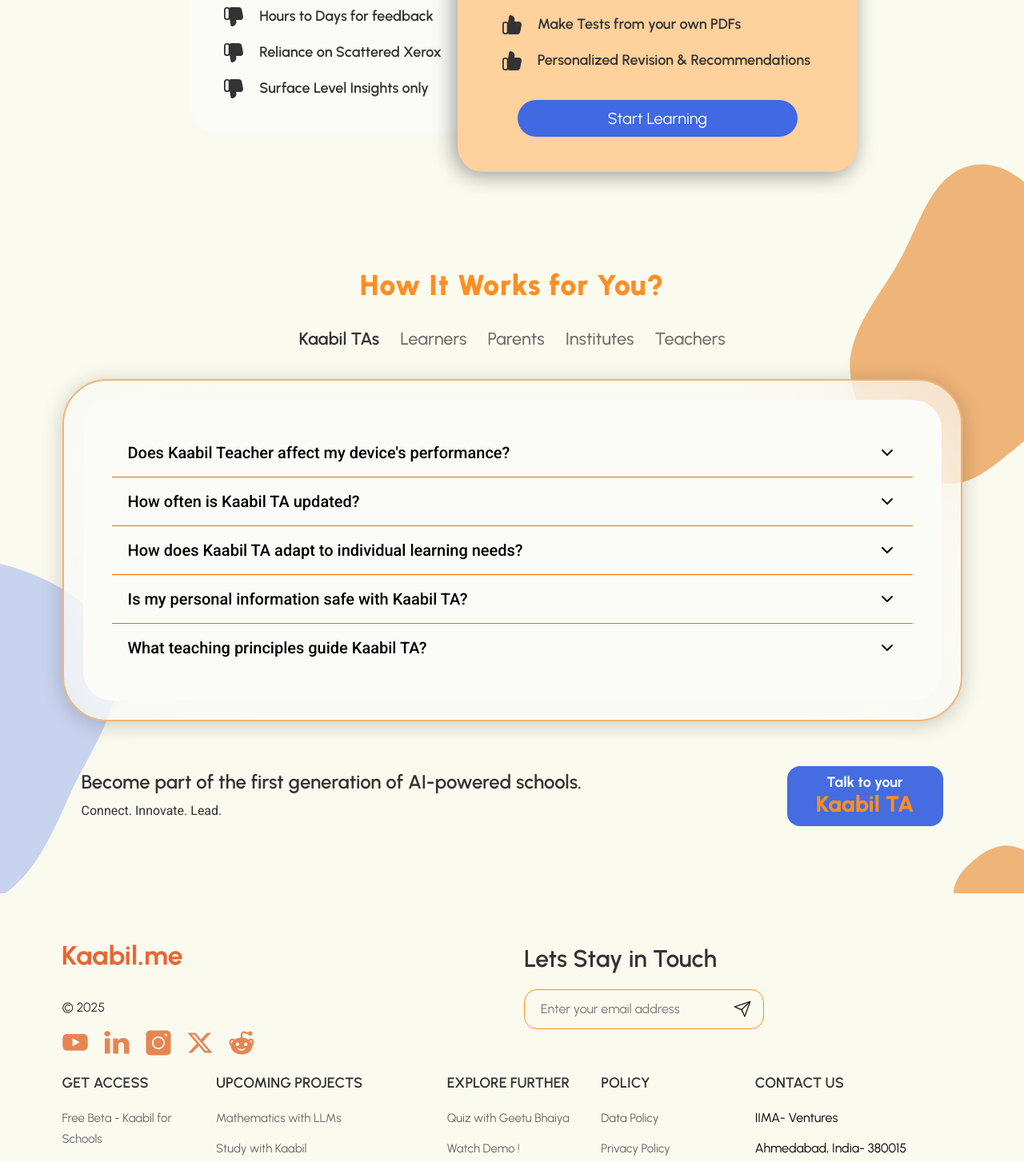
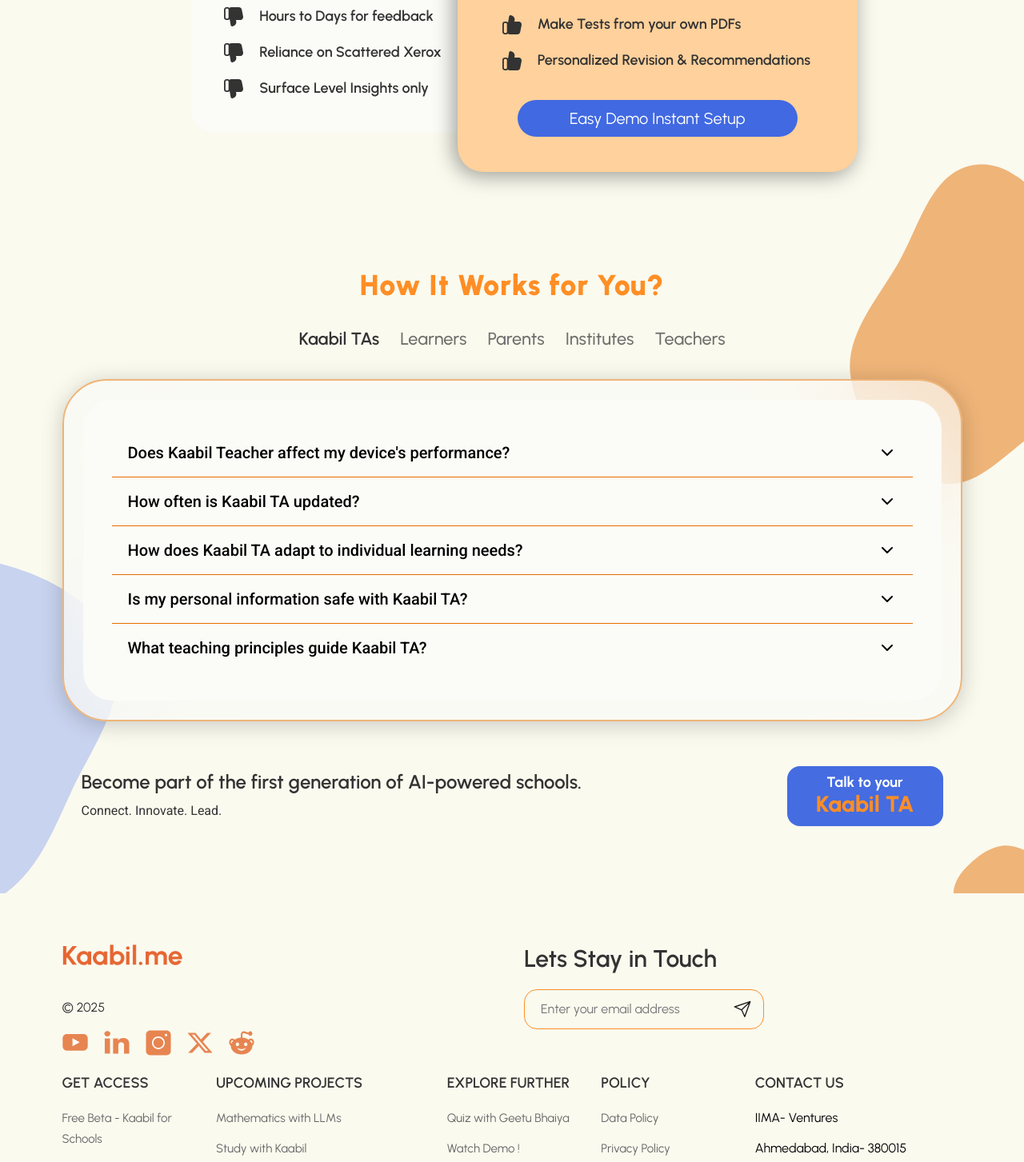
Before and after one commit to shrey-kaabil/kaabil-nextjs, a Next.js app: page / in a window 1280 px wide. Shown: the part 4854-6307 px from the top of the page at 80% size. Built offline with nearby package versions, Linux system fonts and the light colour scheme.

Commit message:
links updated

```diff
--- a/src/components/FAQ/FAQ.jsx
+++ b/src/components/FAQ/FAQ.jsx
@@ -264,7 +264,7 @@
               <p>Connect. Innovate. Lead.</p>
             </div>
             <Link
-              href="https://kaabil.me/dashboard"
+              href="https://app.kaabil.me/dashboard"
               target="_blank"
               rel="noopener noreferrer"
             >
--- a/src/components/Footer/Footer.css
+++ b/src/components/Footer/Footer.css
@@ -275,17 +275,30 @@
   border-color: #4169e1;
 }
 
-.footer_wrapper .main-input-box img {
+.footer_wrapper .main-input-box button {
   position: absolute;
   right: 15px;
   top: 50%;
   transform: translateY(-50%);
+  background: none;
+  border: none;
+  padding: 0;
   cursor: pointer;
   transition: transform 0.3s ease;
 }
 
-.footer_wrapper .main-input-box img:hover {
+.footer_wrapper .main-input-box button:hover {
   transform: translateY(-50%) scale(1.1);
+}
+
+.footer_wrapper .main-input-box button:disabled {
+  opacity: 0.5;
+  cursor: not-allowed;
+}
+
+.footer_wrapper .main-input-box button img {
+  width: 24px;
+  height: 24px;
 }
 
 /* Footer Menu Sections */
--- a/src/components/Footer/Footer.jsx
+++ b/src/components/Footer/Footer.jsx
@@ -23,6 +23,38 @@
   const [isStudyModalOpen, setIsStudyModalOpen] = useState(false);
   const [isAISchoolsModalOpen, setIsAISchoolsModalOpen] = useState(false);
   const [isWatchDemoModalOpen, setIsWatchDemoModalOpen] = useState(false);
+  const [email, setEmail] = useState('');
+  const [isSubmitting, setIsSubmitting] = useState(false);
+  const [submitStatus, setSubmitStatus] = useState('');
+
+  const handleEmailSubmit = async (e) => {
+    e.preventDefault();
+    if (!email || !email.includes('@')) {
+      setSubmitStatus('Please enter a valid email address');
+      return;
+    }
+
+    setIsSubmitting(true);
+    try {
+      const response = await fetch('https://script.google.com/macros/s/AKfycbyVtxqnycgPdNFKwwxspsmEFW2ElUI4Ty-3cD_PmMDLjnSU4hHerqr731f1qiFwvf0_/exec', {
+        method: 'POST',
+        headers: {
+          'Content-Type': 'application/json',
+        },
+        body: JSON.stringify({ email }),
+        mode: 'no-cors' // Required for Google Apps Script
+      });
+
+      // Since we're using no-cors mode, we can't check response.ok
+      setSubmitStatus('Thank you for subscribing!');
+      setEmail('');
+    } catch (error) {
+      console.error('Error submitting email:', error);
+      setSubmitStatus('Error submitting email. Please try again.');
+    } finally {
+      setIsSubmitting(false);
+    }
+  };
 
   return (
     <>
@@ -97,10 +129,27 @@
               </div>
               <div className="col-md-6 col-sm-12">
                 <h3 className="f-text2">Lets Stay in Touch</h3>
-                <div className="main-input-box">
-                  <input type="email" placeholder="Enter your email address" />
-                  <Image src={sendIcon} alt="Send" width={24} height={24} />
-                </div>
+                <form onSubmit={handleEmailSubmit} className="main-input-box">
+                  <input
+                    type="email"
+                    placeholder="Enter your email address"
+                    value={email}
+                    onChange={(e) => setEmail(e.target.value)}
+                    disabled={isSubmitting}
+                  />
+                  <button  type="submit" disabled={isSubmitting}>
+                    <Image src={sendIcon} alt="Send" width={24} height={24} />
+                  </button>
+                </form>
+                {submitStatus && (
+                  <p style={{
+                    color: submitStatus.includes('Thank you') ? 'green' : 'red',
+                    marginTop: '10px',
+                    fontSize: '14px'
+                  }}>
+                    {submitStatus}
+                  </p>
+                )}
               </div>
             </div>
 
@@ -198,7 +247,7 @@
                   <ul>
                     <li>
                       <a
-                        href="https://youtube.com/shorts/V9NCqTPSjz4"
+                        href="https://app.kaabil.me/course/43"
                         target="_blank"
                         rel="noopener noreferrer"
                       >
--- a/src/components/Hero/Hero.jsx
+++ b/src/components/Hero/Hero.jsx
@@ -133,7 +133,7 @@
                 <h3>
                   <span>Geetu Bhaiya</span> and <span>Pooja Didi</span>
                   <Link
-                    href="https://kaabil.me/dashboard"
+                    href="https://app.kaabil.me/"
                     target="_blank"
                     rel="noopener noreferrer"
                   >
--- a/src/components/Launching/Launching.jsx
+++ b/src/components/Launching/Launching.jsx
@@ -1,9 +1,11 @@
+"use client";
 import React from "react";
 import "./Launching.css";
 import ThumbsUp from "../../assets/thums-up.svg";
 import ThumbsDown from "../../assets/thums-down.svg";
 import PricingShap1 from "../../assets/pricing-shap1.svg";
 import Image from "next/image";
+import Link from "next/link";
 
 const Launching = () => {
   return (
@@ -127,7 +129,15 @@
               </li>
             </ul>
             <div className="text-center">
-              <button className="start-learning-btn">Start Learning</button>
+            <Link
+              href="https://app.kaabil.me/dashboard"
+              target="_blank"
+              rel="noopener noreferrer"
+            >
+              <button className="start-learning-btn" >
+                Easy Demo Instant Setup
+              </button>
+            </Link>
             </div>
           </div>
         </div>
--- a/src/components/Modal/WatchDemoModal.jsx
+++ b/src/components/Modal/WatchDemoModal.jsx
@@ -4,6 +4,7 @@
 import demo2 from "../../assets/demo2.svg";
 import demo3 from "../../assets/demo3.svg";
 import "./Modal.css";
+import Link from "next/link";
 
 const WatchDemoModal = ({ isOpen, onClose }) => {
   if (!isOpen) return null;
@@ -29,11 +30,17 @@
               {/* <p>Question Creation</p> */}
             </div>
             <div className="demo-card">
+            <Link
+                    href="https://youtube.com/shorts/V9NCqTPSjz4"
+                    target="_blank"
+                    rel="noopener noreferrer"
+                  >
               <Image
                 src={demo2}
                 alt="Question Solving"
                 className="demo-image"
               />
+              </Link>
               {/* <p>Question Solving</p> */}
             </div>
             <div className="demo-card">
@@ -45,7 +52,13 @@
               {/* <p>Question Analysis</p> */}
             </div>
           </div>
+          <Link
+                    href="https://kaabil.me/dashboard"
+                    target="_blank"
+                    rel="noopener noreferrer"
+                  >
           <button className="start-learning-btn">Start Learning</button>
+          </Link>
         </div>
       </div>
     </div>
--- a/src/components/Navbar/Navbar.jsx
+++ b/src/components/Navbar/Navbar.jsx
@@ -17,6 +17,12 @@
         top: offsetPosition,
         behavior: "smooth",
       });
+
+      // Close the mobile menu after clicking
+      const navbarCollapse = document.getElementById("navbarSupportedContent");
+      if (navbarCollapse) {
+        navbarCollapse.classList.remove("show");
+      }
     }
   };
 
@@ -35,7 +41,7 @@
         </Link>
         <div className="d-lg-none d-block ms-auto" role="search">
           <Link
-            href="https://kaabil.me/dashboard"
+            href="https://app.kaabil.me/dashboard"
             target="_blank"
             rel="noopener noreferrer"
           >
@@ -108,7 +114,7 @@
           </ul>
           <div className="d-flex ms-auto justify-content-center" role="search">
             <Link
-              href="https://kaabil.me/dashboard"
+              href="https://app.kaabil.me/dashboard"
               target="_blank"
               rel="noopener noreferrer"
             >
```
